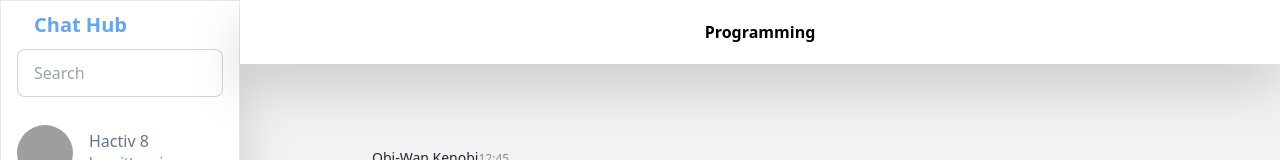
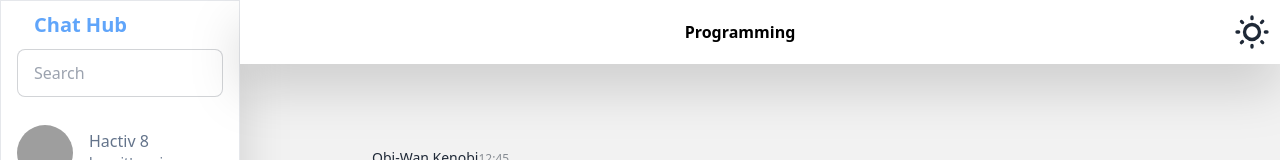
Before and after one commit to Chat-H-b/chat-io, a React (Vite) app in the folder client/: page / in a window 1280 px wide. Shown: the top 160 px of the page. Built offline with nearby package versions, Linux system fonts and the light colour scheme; grey boxes are pictures that could not be loaded.

Commit message:
theme darkmode and lightmode done

```diff
--- /dev/null
+++ b/client/src/context/ThemeContext.jsx
@@ -0,0 +1,35 @@
+import { createContext, useState } from 'react';
+
+export const themeContext = createContext({
+    currentTheme: "",
+    setCurrentTheme: () => { },
+    theme: {
+        light: {
+            dataTheme: ""
+        },
+        dark: {
+            dataTheme: ""
+        }
+    }
+});
+
+export default function ThemeProvider({ children }) {
+    const [currentTheme, setCurrentTheme] = useState("light")
+
+    return (
+        <themeContext.Provider value={{
+            currentTheme,
+            setCurrentTheme,
+            theme: {
+                light: {
+                    dataTheme: "light"
+                },
+                dark: {
+                    dataTheme: "dark"
+                }
+            }
+        }}>
+            {children}
+        </themeContext.Provider>
+    );
+}
--- a/client/src/main.jsx
+++ b/client/src/main.jsx
@@ -1,10 +1,13 @@
-import { StrictMode } from 'react'
-import { createRoot } from 'react-dom/client'
-import App from './App.jsx'
-import './index.css'
+import { StrictMode } from "react";
+import { createRoot } from "react-dom/client";
+import App from "./App.jsx";
+import "./index.css";
 
-createRoot(document.getElementById('root')).render(
+import ThemeProvider from "./context/ThemeContext.jsx";
+createRoot(document.getElementById("root")).render(
   <StrictMode>
-    <App />
-  </StrictMode>,
-)
+    <ThemeProvider>
+      <App />
+    </ThemeProvider>
+  </StrictMode>
+);
--- a/client/src/views/Home.jsx
+++ b/client/src/views/Home.jsx
@@ -1,8 +1,16 @@
+import { useContext } from "react";
+import { themeContext } from "../context/ThemeContext";
+
 export default function Home() {
+  const { currentTheme, theme, setCurrentTheme } = useContext(themeContext);
   return (
     <>
-      <div className="overflow-y-hidden max-h-svh min-h-screen flex bg-base-200 ">
+      <div
+        data-theme={theme[currentTheme].dataTheme}
+        className="overflow-y-hidden max-h-svh min-h-screen flex bg-base-200 "
+      >
         {/* side bar */}
+
         <div className=" h-screen gap-4 drop-shadow-2xl bg-base-100 w-60 flex flex-col bg-w  z border text-white">
           <div className="mx-4 flex  gap-7 flex-col">
             <div>
@@ -19,7 +27,6 @@
                 </div>
               </div>
             </div>
-
             {/* chat section */}
             <div>
               <ul className="flex flex-col gap-5">
@@ -77,11 +84,33 @@
         {/* side bar end */}
         {/* top bar */}
         <div className="w-full">
-          <div className="drop-shadow-2xl text-red-700 h-11 navbar flex text-center  bg-base-100">
+          <div className="drop-shadow-2xl  h-11 navbar flex text-center  bg-base-100">
             <div className="flex justify-evenly w-full text-center">
               <h1 className="font-bold  text-black">Programming</h1>
             </div>
+            <div>
+              {currentTheme == "light" ? (
+                <svg
+                  className="swap-on h-10 w-10 fill-current"
+                  xmlns="http://www.w3.org/2000/svg"
+                  viewBox="0 0 24 24"
+                  onClick={() => setCurrentTheme("dark")}
+                >
+                  <path d="M5.64,17l-.71.71a1,1,0,0,0,0,1.41,1,1,0,0,0,1.41,0l.71-.71A1,1,0,0,0,5.64,17ZM5,12a1,1,0,0,0-1-1H3a1,1,0,0,0,0,2H4A1,1,0,0,0,5,12Zm7-7a1,1,0,0,0,1-1V3a1,1,0,0,0-2,0V4A1,1,0,0,0,12,5ZM5.64,7.05a1,1,0,0,0,.7.29,1,1,0,0,0,.71-.29,1,1,0,0,0,0-1.41l-.71-.71A1,1,0,0,0,4.93,6.34Zm12,.29a1,1,0,0,0,.7-.29l.71-.71a1,1,0,1,0-1.41-1.41L17,5.64a1,1,0,0,0,0,1.41A1,1,0,0,0,17.66,7.34ZM21,11H20a1,1,0,0,0,0,2h1a1,1,0,0,0,0-2Zm-9,8a1,1,0,0,0-1,1v1a1,1,0,0,0,2,0V20A1,1,0,0,0,12,19ZM18.36,17A1,1,0,0,0,17,18.36l.71.71a1,1,0,0,0,1.41,0,1,1,0,0,0,0-1.41ZM12,6.5A5.5,5.5,0,1,0,17.5,12,5.51,5.51,0,0,0,12,6.5Zm0,9A3.5,3.5,0,1,1,15.5,12,3.5,3.5,0,0,1,12,15.5Z" />
+                </svg>
+              ) : (
+                <svg
+                  className="swap-off h-10 w-10 fill-current"
+                  xmlns="http://www.w3.org/2000/svg"
+                  viewBox="0 0 24 24"
+                  onClick={() => setCurrentTheme("light")}
+                >
+                  <path d="M21.64,13a1,1,0,0,0-1.05-.14,8.05,8.05,0,0,1-3.37.73A8.15,8.15,0,0,1,9.08,5.49a8.59,8.59,0,0,1,.25-2A1,1,0,0,0,8,2.36,10.14,10.14,0,1,0,22,14.05,1,1,0,0,0,21.64,13Zm-9.5,6.69A8.14,8.14,0,0,1,7.08,5.22v.27A10.15,10.15,0,0,0,17.22,15.63a9.79,9.79,0,0,0,2.1-.22A8.11,8.11,0,0,1,12.14,19.73Z" />
+                </svg>
+              )}
+            </div>
           </div>
+
           {/* end top bar */}
 
           {/* main content */}
```
Also changed, not shown: 1 other file (tests, documents, lock files or other folders).
